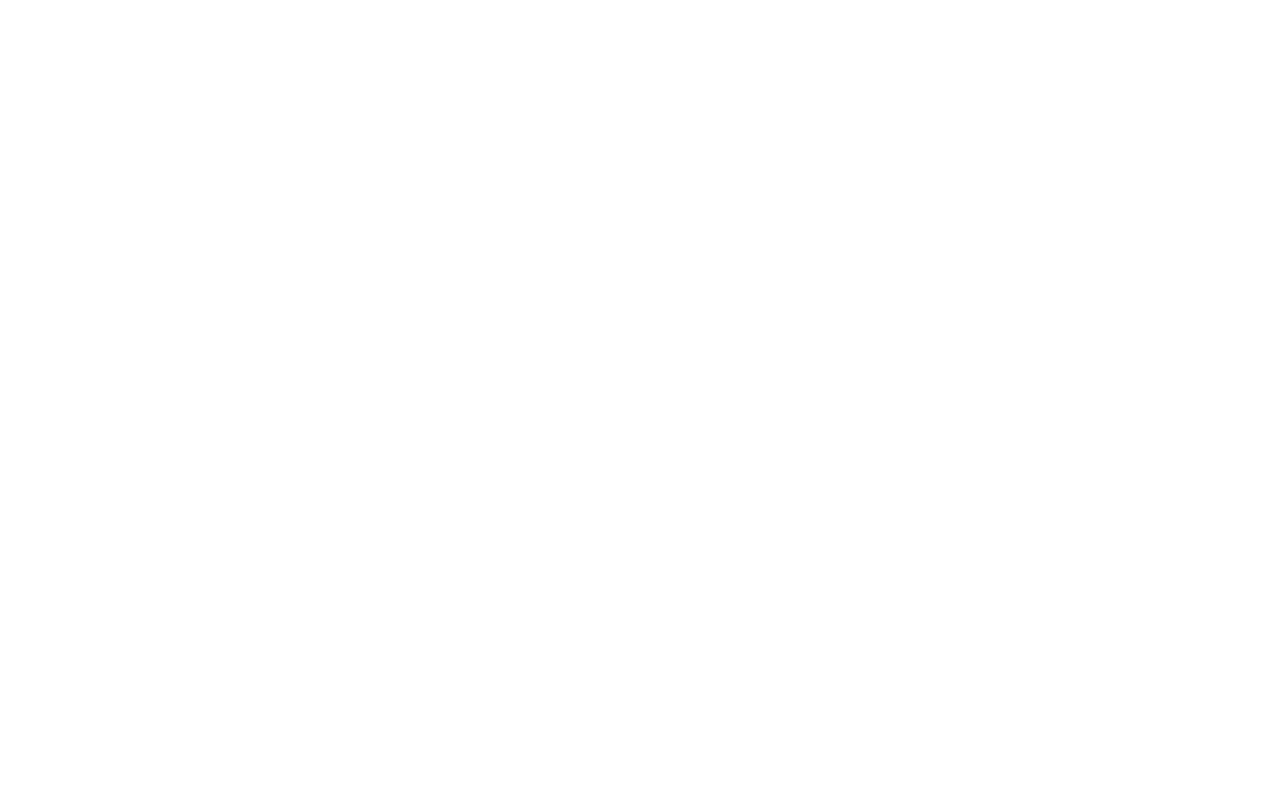
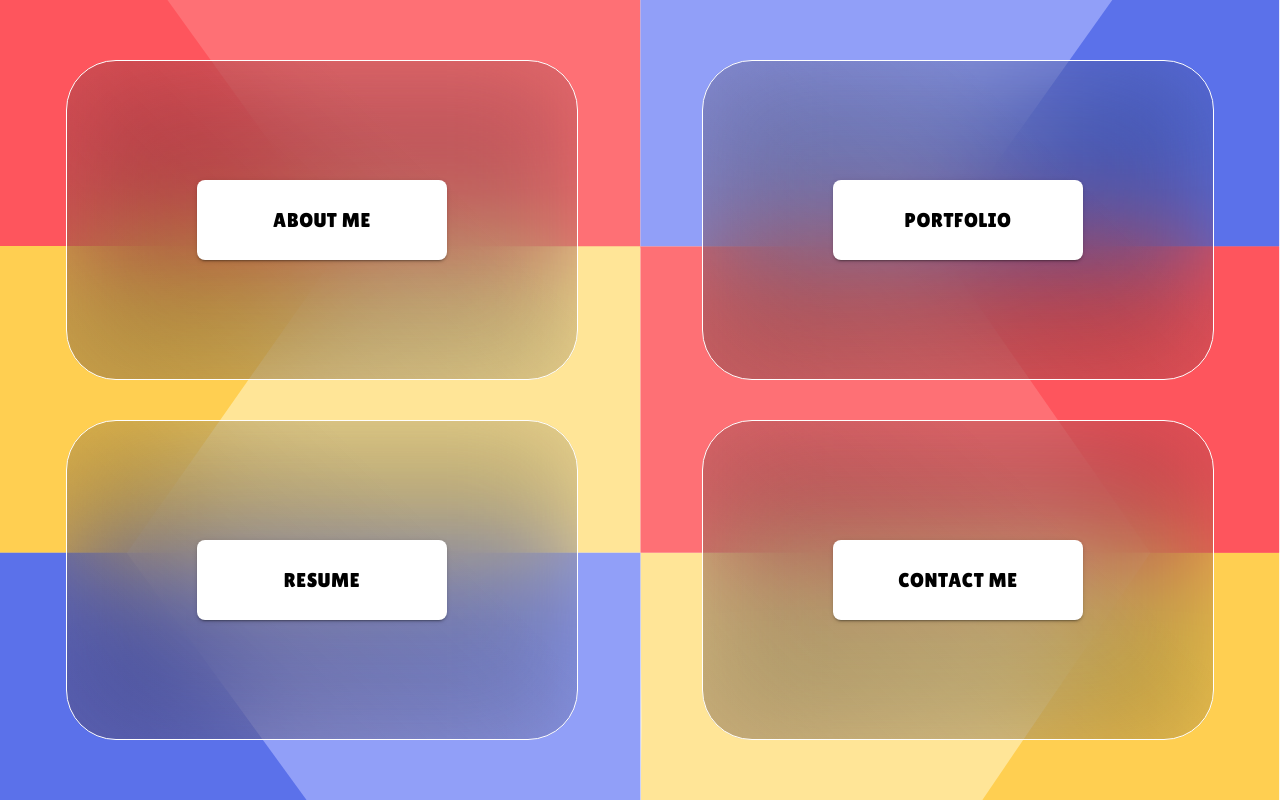
Before and after one commit to tjsoho/tobyjportfolio, a React (Create React App) app: page /tobyjportfolio/menu in a window 1280 px wide. Before the commit this address had no page. Built offline with nearby package versions, Linux system fonts and the light colour scheme.

Commit message:
added ghpages URL into route endpoints

```diff
--- a/src/App.tsx
+++ b/src/App.tsx
@@ -16,12 +16,12 @@
       <div>
         <Router>
           <Routes>
-            <Route path="/home" element={<Home />} />
-            <Route path="/aboutme" element={<AboutMe />} />
-            <Route path="/portfolio" element={<Portfolio />} />
-            <Route path="/contact" element={<ContactForm />} />
-            <Route path="/menu" element={<Menu />} />
-            <Route path="/" element={<Home />} />
+            <Route path="tobyjportfolio/home" element={<Home />} />
+            <Route path="tobyjportfolio/aboutme" element={<AboutMe />} />
+            <Route path="tobyjportfolio/portfolio" element={<Portfolio />} />
+            <Route path="tobyjportfolio/contact" element={<ContactForm />} />
+            <Route path="tobyjportfolio/menu" element={<Menu />} />
+            <Route path="tobyjportfolio/" element={<Home />} />
           </Routes>
         </Router>
       </div>
--- a/src/components/ContactForm.tsx
+++ b/src/components/ContactForm.tsx
@@ -28,7 +28,7 @@
     morphWidth = "75%";
       } else if (largeScreen) {
     bgSVG = "url(" + tabletBG + ")";
-    headingSize = "5rem";
+    headingSize = "4rem";
     morphWidth = "55%";
      } else {
     bgSVG = "url(" + tabletBG + ")";
@@ -42,7 +42,7 @@
     borderRadius: "20px",
     border: "1px solid",
     borderColor: "#D9D9D9",
-    height: "80%",
+    height: "85%",
     width: morphWidth,
     position: "absolute",
     top: "50%",
--- a/src/components/Home.tsx
+++ b/src/components/Home.tsx
@@ -23,13 +23,13 @@
   } else if (mediumScreen) {
     bgSVG = "url(" + horizontal + ")";
     headingSize = "8rem";
-    buttonPos = -250;
+    buttonPos = -200;
     SVGsize = "90%";
 
   } else {
     bgSVG = "url(" + horizontal + ")";
     headingSize = "12rem";
-    buttonPos = -300;
+    buttonPos = -250;
     SVGsize = "95%";
 
   }
@@ -54,7 +54,7 @@
       >
 
           <Button
-            href="/menu"
+            href="tobyjportfolio/menu"
             sx={{
               width: "150px",
               height: "50px",
--- a/src/components/Menu.tsx
+++ b/src/components/Menu.tsx
@@ -76,7 +76,7 @@
                 height: "100%"
               }}
             >
-              <Button href="/aboutme" variant="contained" color="primary" style={buttonStyle}>
+              <Button href="./aboutme" variant="contained" color="primary" style={buttonStyle}>
                 About Me
               </Button>
             </Box>
@@ -90,7 +90,7 @@
                 height: "100%"
               }}
             >
-              <Button href="/resume" variant="contained" color="primary" style={buttonStyle}>
+              <Button href="./resume" variant="contained" color="primary" style={buttonStyle}>
                 Resume
               </Button>
             </Box>
@@ -106,7 +106,7 @@
                 height: "100%"
               }}
             >
-              <Button href="/portfolio" variant="contained" color="primary" style={buttonStyle}>
+              <Button href="./portfolio" variant="contained" color="primary" style={buttonStyle}>
                 Portfolio
               </Button>
             </Box>
@@ -120,7 +120,7 @@
                 height: "100%"
               }}
             >
-              <Button href="/contact" variant="contained" color="primary" style={buttonStyle}>
+              <Button href="./contact" variant="contained" color="primary" style={buttonStyle}>
                 Contact Me
               </Button>
             </Box>
```
Also changed, not shown: 7 other files (tests, documents, lock files or other folders).
